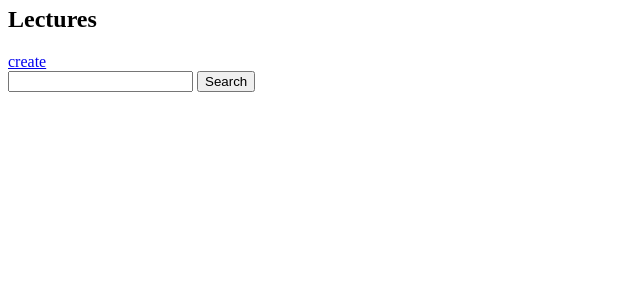
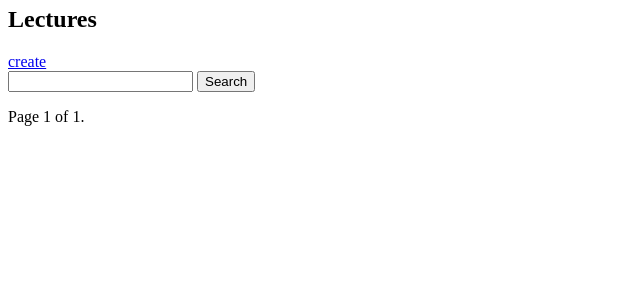
Before and after one commit to wty366d/learning_system, a Django app: page /lecture/ in a window 1280 px wide. Shown: the part 184-484 px from the top of the page, without its empty margins (0-640 px from the left). Run offline with Django 3.2, Linux system fonts and the light colour scheme; the visitor is signed in with stand-in values (Sample User, id 1); data that the repository does not hold is empty.

Commit message:
create function for pagination

```diff
--- a/mysite/lecture/templates/lecture/index.html
+++ b/mysite/lecture/templates/lecture/index.html
@@ -24,4 +24,21 @@
         {% endfor %}
     </ul>
     </div>
+	<div class="pagination">
+	    <span class="step-links">
+	        {% if page_obj.has_previous %}
+	            <a href="?page={{ page_obj.previous_page_number }}">previous</a>
+	        {% endif %}
+
+	        <span class="current">
+	            Page {{ page_obj.number }} of {{ page_obj.paginator.num_pages }}.
+	        </span>
+
+	        {% if page_obj.has_next %}
+	            <a href="?page={{ page_obj.next_page_number }}">next</a>
+	        {% endif %}
+	    </span>
+	</div>
+
+
 {% endblock %}
--- a/mysite/lecture/views.py
+++ b/mysite/lecture/views.py
@@ -3,6 +3,7 @@ from django.http import HttpResponseRedirect
 from django.core.urlresolvers import reverse, reverse_lazy
 from django.views import generic
 
+from django.core.paginator import Paginator, EmptyPage, PageNotAnInteger
 
 from mysite.views import LoginRequiredMixin
 from lecture.forms import LectureForm #,LectureSearchForm
@@ -16,6 +17,7 @@ class IndexView(LoginRequiredMixin, generic.ListView):
     #form_class = LectureSearchForm
     template_name = 'lecture/index.html'
     context_object_name = 'lecture_list'
+    paginate_by = 2
 
     def get_queryset(self):
         queryset = super(IndexView, self).get_queryset()
@@ -26,13 +28,10 @@ class IndexView(LoginRequiredMixin, generic.ListView):
 
 
     #def get_queryset(self):
-        ##form = form_class(self.request.GET)
+        #form = form_class(self.request.GET)
         #form = self.get_form(self.form_class)
         #if form.is_valid():
             #return Lecture.objects.filter(name__icontains=form.cleaned_data['name'])
-        #return Lecture.objects.all()
-
-    #def get_queryset(self):
         #return Lecture.objects.all()
 
 
```
Also changed, not shown: 1 other file.
